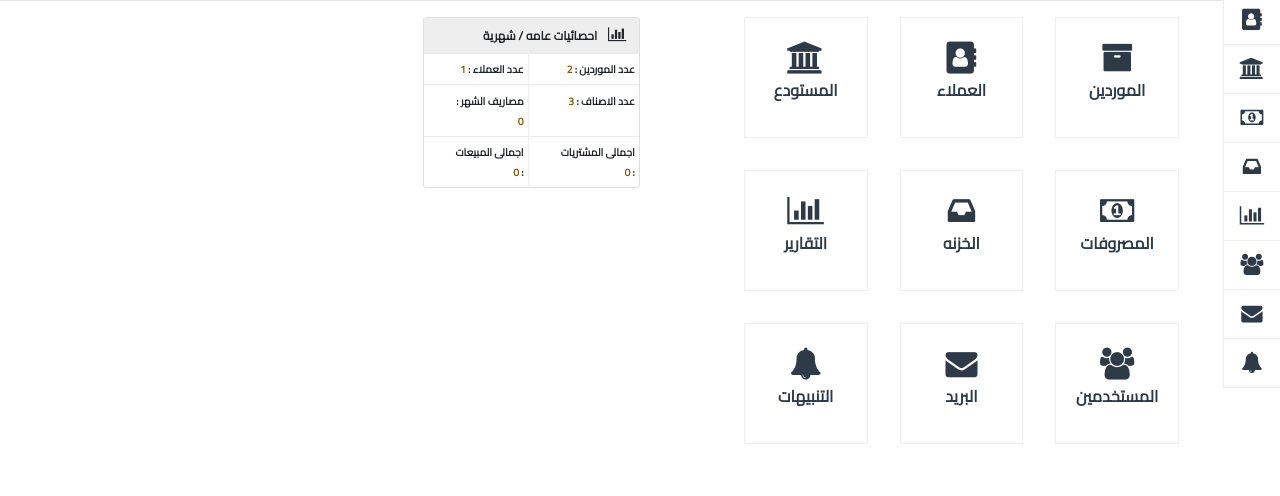
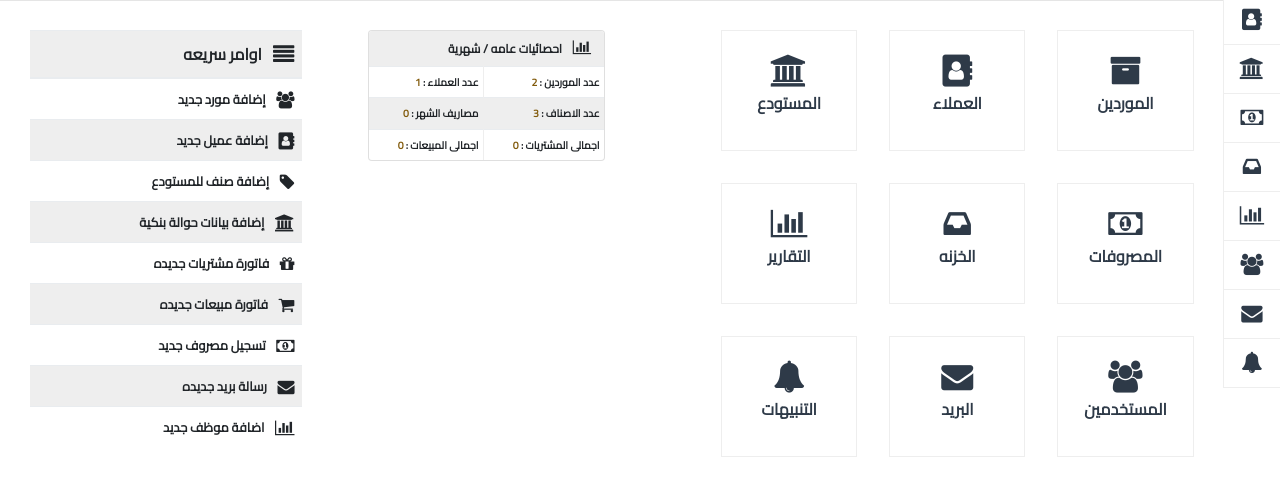
Before and after one commit to Ahmed-Gamal-Helal/restaurant, a plain HTML site: page index.html in a window 1280 px wide. Shown: the part 102-598 px from the top of the page. Drawn offline with Linux system fonts and the light colour scheme.

Commit message:
second commit

```diff
--- a/index.html
+++ b/index.html
@@ -23,7 +23,7 @@
                 <div><a href="#"><span><i class="fa fa-money fa-lg" aria-hidden="true"></i></span></a></div>
                 <div><a href="#"><span><i class="fa fa-inbox fa-lg" aria-hidden="true"></i></span></a></div>
                 <div><a href="#"><span><i class="fa fa-bar-chart fa-lg" aria-hidden="true"></i></span></a></div>
-                <div><a href="#"><span><i class="fa fa-users fa-lg" aria-hidden="true"></i></span></a></div>
+                <div class="users"><a href="#"><span><i class="fa fa-users fa-lg" aria-hidden="true"></i></span></a></div>
                 <div><a href="#"><span><i class="fa fa-envelope fa-lg" aria-hidden="true"></i></span></a></div>
                 <div><a href="#"><span><i class="fa fa-bell fa-lg" aria-hidden="true"></i></span></a></div>
             </aside>
@@ -36,7 +36,7 @@
                 <a class="navbar-brand ml-auto" href="#">
                     المستودع الإلكترونى
                 </a>
-                <!-- <ul class="navbar-nav">
+                 <!-- <ul class="navbar-nav">
                     <li class="nav-item">
                         <span><a class="nav-link" href="#"><i class="fa fa-bell fa-md"></i>
                         </a></span>
@@ -45,7 +45,7 @@
                     <li class="nav-item active">
                         <a class="nav-link" href="#"><i class="fa fa-user fa-md"></i></a>
                     </li>
-                </ul> -->
+                </ul>  -->
             </div>
         </nav>
         <!-- END NAVBAR -->
@@ -58,7 +58,7 @@
         <!-- End Control Panel -->
 
         <!-- Start Content Rows -->
-        <div class="container">
+        <div class="sample">
         <div class="row">
             <div class="col-lg-6 main-col ">
                 <div class="container-fluid text-center text-align-left">
@@ -108,7 +108,7 @@
             </div>
             <!-- table -->
 
-            <div class="col-lg-3">
+             <div class="col-lg-3">
                 <div class="container-fluid text-right">
                     <div class="row">
                         <div class="card">
@@ -137,6 +137,68 @@
                 </div>
                 </div>
 
+            <div class="text-right col-lg-3 left-table">
+
+                <div class="body">
+                    <table class="table table-striped text-right">
+                        <thead>
+                            <tr>
+                            <th><span><i class="fa fa-align-justify fa-lg"></i></span>
+                                اوامر سريعه</th>
+                            </tr>
+                        </thead>
+                        <tbody>
+                            <tr>
+                                <td><span><i class="fa fa-group fa-lg"></i></span>
+                                    إضافة مورد جديد
+                                </td>
+                            </tr>
+                            <tr>
+                                <td><span><i class="fa fa-address-book fa-lg"></i></span>
+                                    إضافة عميل جديد
+                                </td>
+                            </tr>
+                            <tr>
+                                <td><span><i class="fa fa-tag fa-lg"></i></span>
+                                    إضافة صنف للمستودع
+                                </td>
+                            </tr>
+                            <tr>
+                                <td><span><i class="fa fa-institution fa-lg"></i></span>
+                                    إضافة بيانات حوالة بنكية
+                                </td>
+                            </tr>
+                            <tr>
+                                <td><span><i class="fa fa-gift fa-lg"></i></span>
+                                    فاتورة مشتريات جديده
+                                </td>
+                            </tr>
+                            <tr>
+                                <td><span><i class="fa fa-shopping-cart fa-lg"></i></span>
+                                    فاتورة مبيعات جديده
+                                </td>
+                            </tr>
+                            <tr>
+                                <td><span><i class="fa fa-money fa-lg"></i></span>
+                                    تسجيل مصروف جديد
+                                </td>
+                            </tr>
+                            <tr>
+                                <td><span><i class="fa fa-envelope fa-lg"></i></span>
+                                    رسالة بريد جديده
+                                </td>
+                            </tr>
+                            <tr>
+                                <td><span><i class="fa fa-bar-chart fa-lg"></i></span>
+                                    اضافة موظف جديد
+                                </td>
+                            </tr>
+                        </tbody>
+                    </table>
+                </div>
+            </div>
+
+
 
             </div>
         </div>
--- a/js/main.js
+++ b/js/main.js
@@ -15,4 +15,5 @@ $(function(){
     });
 
     $('#dataTable').DataTable();
+    $('tr:odd').css('background-color', '#EEE');
 });
--- /dev/null
+++ b/scss/left-table.scss
@@ -0,0 +1,36 @@
+.left-table {
+    .body {
+        table {
+            thead {
+                tr {
+                    width: 100%;
+                    background-color: $gray;
+                    th {
+                        padding: .5rem;
+                        font: bold 1rem $baseFont;
+                        span {
+                            i {
+                                padding-left: 3%;
+                            }
+                        }
+                    }
+                }
+            }
+            tbody {
+                tr {
+                    width: 100%;
+                    background-color: $white;
+                    td {
+                        padding: .5rem;
+                        font: bold .8rem $baseFont;
+                        span {
+                            i {
+                                padding-left: 3%
+                            }
+                        }
+                    }
+                }
+            }
+        }
+    }
+}
--- a/scss/main.scss
+++ b/scss/main.scss
@@ -1,5 +1,9 @@
 *, img {
     max-width: 100%;
+}
+.sample {
+    margin-right: 5.5%;
+    margin-top: 1%;
 }
 
 @import 'variables.scss';
@@ -9,3 +13,4 @@
 @import 'store.scss';
 @import 'stastics.scss';
 @import 'tables.scss';
+@import 'left-table.scss';
```
Also changed, not shown: css/left-table.css (added), css/main.css, 1 other file.
